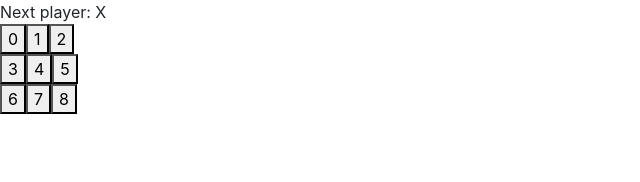
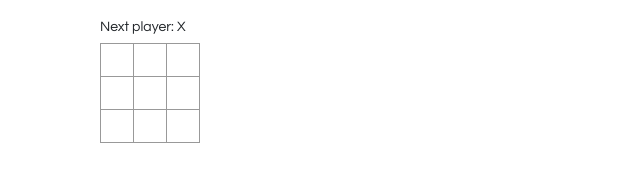
Before and after one commit to enier290188/tts-w03-d04-react-tic-tac-toe, a React app: page / in a window 1280 px wide. Shown: the whole page, without its empty margins (0-640 px from the left). Built offline with nearby package versions, Linux system fonts and the light colour scheme.

Commit message:
Congratulations! You now have a working tic-tac-toe game. And you’ve just learned the basics of React too. So you’re probably the real winner here.

```diff
--- a/package.json
+++ b/package.json
@@ -10,6 +10,7 @@
     "popper.js": "^1.16.1",
     "react": "^17.0.1",
     "react-dom": "^17.0.1",
+    "react-router": "^5.2.0",
     "react-router-dom": "^5.2.0",
     "react-scripts": "4.0.0"
   },
--- a/public/index.html
+++ b/public/index.html
@@ -8,6 +8,6 @@
     </head>
     <body>
         <noscript>You need to enable JavaScript to run this app.</noscript>
-        <div id="root"></div>
+        <div id="game"></div>
     </body>
 </html>
--- a/src/game/Game.js
+++ /dev/null
@@ -1,20 +0,0 @@
-import React from 'react';
-import Board from './components/Board';
-
-class Game extends React.Component {
-    render() {
-        return (
-            <div className="game">
-                <div className="game-board">
-                    <Board/>
-                </div>
-                <div className="game-info">
-                    <div>{/* status */}</div>
-                    <ol>{/* TODO */}</ol>
-                </div>
-            </div>
-        );
-    }
-}
-
-export default Game;
--- a/src/game/components/Board.js
+++ b/src/game/components/Board.js
@@ -1,13 +1,46 @@
-import React from 'react';
-import Square from './Square';
+import React from "react";
+import Square from "./Square";
+import {calculateWinner} from "../../index"
 
 class Board extends React.Component {
+    constructor(props) {
+        super(props);
+        this.state = {
+            squares: Array(9).fill(null),
+            xIsNext: true,
+        };
+    }
+
+    handleClick(i) {
+        const squares = this.state.squares.slice();
+        if (calculateWinner(squares) || squares[i]) {
+            return;
+        }
+        squares[i] = this.state.xIsNext ? 'X' : 'O';
+        this.setState({
+            squares: squares,
+            xIsNext: !this.state.xIsNext,
+        });
+    }
+
     renderSquare(i) {
-        return <Square value={i}/>;
+        return (
+            <Square
+                value={this.state.squares[i]}
+                onClick={() => this.handleClick(i)}
+            />
+        );
     }
 
     render() {
-        const status = 'Next player: X';
+        const winner = calculateWinner(this.state.squares);
+        let status;
+        if (winner) {
+            status = 'Winner: ' + winner;
+        } else {
+            status = 'Next player: ' + (this.state.xIsNext ? 'X' : 'O');
+        }
+
         return (
             <div>
                 <div className="status">{status}</div>
--- a/src/game/components/Square.js
+++ b/src/game/components/Square.js
@@ -1,11 +1,11 @@
-import React from 'react';
+import React from "react";
 
-class Square extends React.Component {
-    render() {
-        return (
-            <button className="square">{this.props.value}</button>
-        );
-    }
+function Square(props) {
+    return (
+        <button className="square" onClick={props.onClick}>
+            {props.value}
+        </button>
+    );
 }
 
 export default Square;
--- /dev/null
+++ b/src/index.css
@@ -0,0 +1,50 @@
+body {
+    font: 14px "Century Gothic", Futura, sans-serif;
+    margin: 20px;
+}
+
+ol, ul {
+    padding-left: 30px;
+}
+
+.board-row:after {
+    clear: both;
+    content: "";
+    display: table;
+}
+
+.status {
+    margin-bottom: 10px;
+}
+
+.square {
+    background: #fff;
+    border: 1px solid #999;
+    float: left;
+    font-size: 24px;
+    font-weight: bold;
+    line-height: 34px;
+    height: 34px;
+    margin-right: -1px;
+    margin-top: -1px;
+    padding: 0;
+    text-align: center;
+    width: 34px;
+}
+
+.square:focus {
+    outline: none;
+}
+
+.kbd-navigation .square:focus {
+    background: #ddd;
+}
+
+.game {
+    display: flex;
+    flex-direction: row;
+}
+
+.game-info {
+    margin-left: 20px;
+}
--- a/src/index.js
+++ b/src/index.js
@@ -1,11 +1,57 @@
-import React from 'react';
-import ReactDOM from 'react-dom';
-import 'bootstrap/dist/css/bootstrap.min.css';
-import Game from './game/Game';
+import "bootstrap/dist/css/bootstrap.css";
+import "./index.css"
+import "bootstrap/dist/js/bootstrap";
+import React from "react";
+import ReactDOM from "react-dom";
+import Board from "./game/components/Board";
+
+class Game extends React.Component {
+    render() {
+        return (
+            <div className="container">
+                <div className="rows">
+                    <div className="col-12">
+
+                        <div className="game">
+                            <div className="game-board">
+                                <Board/>
+                            </div>
+                            <div className="game-info">
+                                <div>{/* status */}</div>
+                                <ol>{/* TODO */}</ol>
+                            </div>
+                        </div>
+
+                    </div>
+                </div>
+            </div>
+        );
+    }
+}
+
+export function calculateWinner(squares) {
+    const lines = [
+        [0, 1, 2],
+        [3, 4, 5],
+        [6, 7, 8],
+        [0, 3, 6],
+        [1, 4, 7],
+        [2, 5, 8],
+        [0, 4, 8],
+        [2, 4, 6],
+    ];
+    for (let i = 0; i < lines.length; i++) {
+        const [a, b, c] = lines[i];
+        if (squares[a] && squares[a] === squares[b] && squares[a] === squares[c]) {
+            return squares[a];
+        }
+    }
+    return null;
+}
 
 ReactDOM.render(
     <React.StrictMode>
         <Game/>
     </React.StrictMode>,
-    document.getElementById('root')
+    document.getElementById("game")
 );
```
